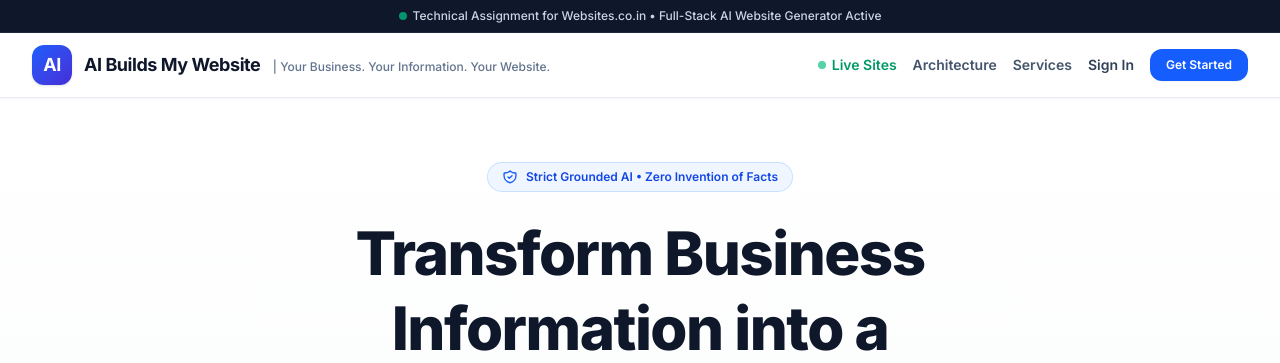
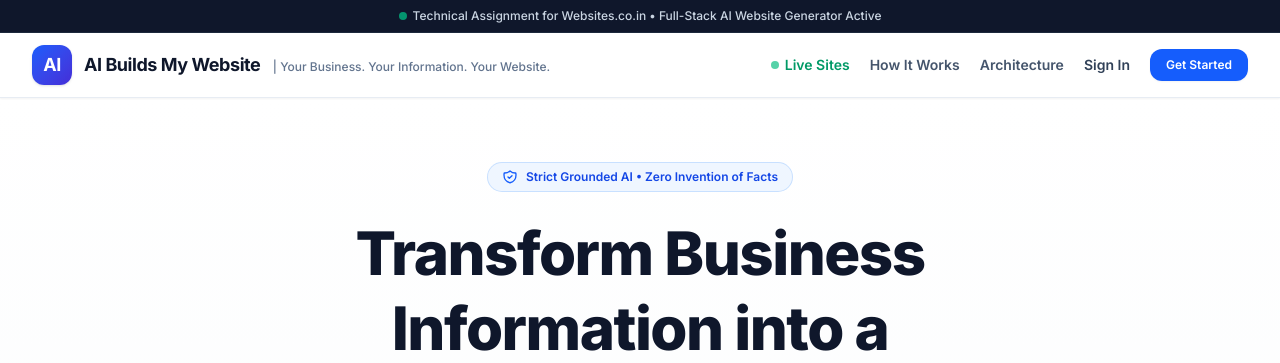
Before and after one commit to Tirthamithari30/ai-builds-my-website, a Laravel app: page / in a window 1280 px wide. Shown: the top 363 px of the page. Run offline with Laravel 12, Linux system fonts and the light colour scheme; style sheets or scripts are compiled from the project's sources; some web fonts are replaced.

Commit message:
refactor(navigation): streamline homepage navbar to Live Sites, How It Works, and Architecture

```diff
--- a/resources/views/welcome.blade.php
+++ b/resources/views/welcome.blade.php
@@ -32,13 +32,13 @@
             </div>
 
             <!-- Desktop Links -->
-            <div class="hidden sm:flex items-center gap-4">
-                <a href="{{ route('sites.index') }}" class="text-sm font-semibold text-emerald-600 hover:text-emerald-700 transition-colors inline-flex items-center gap-1.5">
+            <div class="hidden sm:flex items-center gap-5">
+                <a href="#showcase" class="text-sm font-semibold text-emerald-600 hover:text-emerald-700 transition-colors inline-flex items-center gap-1.5">
                     <span class="w-2 h-2 rounded-full bg-emerald-500 animate-pulse"></span>
                     <span>Live Sites</span>
                 </a>
+                <a href="#verification" class="text-sm font-semibold text-slate-600 hover:text-slate-900 transition-colors">How It Works</a>
                 <a href="#architecture" class="text-sm font-semibold text-slate-600 hover:text-slate-900 transition-colors">Architecture</a>
-                <a href="#services" class="text-sm font-semibold text-slate-600 hover:text-slate-900 transition-colors">Services</a>
                 @auth
                     <a href="{{ route('dashboard') }}" class="inline-flex items-center px-4 py-2 rounded-xl text-xs font-semibold bg-blue-600 text-white hover:bg-blue-700 shadow-xs transition-colors">
                         Go to Dashboard
@@ -82,15 +82,15 @@
              id="welcome-mobile-drawer"
              style="display: none;">
             <nav class="space-y-1">
-                <a href="{{ route('sites.index') }}" @click="mobileNavOpen = false" class="block px-3 py-2 rounded-lg text-sm font-semibold text-emerald-700 bg-emerald-50 hover:bg-emerald-100 flex items-center justify-between">
+                <a href="#showcase" @click="mobileNavOpen = false" class="block px-3 py-2 rounded-lg text-sm font-semibold text-emerald-700 bg-emerald-50 hover:bg-emerald-100 flex items-center justify-between">
                     <span>Live Demonstration Sites</span>
                     <span class="w-2 h-2 rounded-full bg-emerald-500"></span>
                 </a>
+                <a href="#verification" @click="mobileNavOpen = false" class="block px-3 py-2 rounded-lg text-sm font-semibold text-slate-700 hover:bg-slate-50">
+                    How It Works
+                </a>
                 <a href="#architecture" @click="mobileNavOpen = false" class="block px-3 py-2 rounded-lg text-sm font-semibold text-slate-700 hover:bg-slate-50">
                     Architecture
-                </a>
-                <a href="#services" @click="mobileNavOpen = false" class="block px-3 py-2 rounded-lg text-sm font-semibold text-slate-700 hover:bg-slate-50">
-                    Services
                 </a>
             </nav>
             <div class="pt-2 border-t border-slate-100 flex flex-col gap-2">
@@ -178,7 +178,7 @@
         </section>
 
         <!-- Live Demonstration Websites Showcase Section -->
-        <section id="showcase" class="py-16 bg-slate-50 border-b border-slate-200">
+        <section id="showcase" class="py-16 bg-slate-50 border-b border-slate-200 scroll-mt-16">
             <div class="max-w-7xl mx-auto px-4 sm:px-6 lg:px-8">
                 <div class="flex flex-col md:flex-row md:items-end justify-between gap-4 mb-10">
                     <div>
@@ -368,7 +368,7 @@
         </section>
 
         <!-- Interactive Alpine.js Demonstration Component -->
-        <section id="verification" class="py-16 bg-slate-50 border-b border-slate-200" x-data="{ activeTab: 'conflict' }">
+        <section id="verification" class="py-16 bg-slate-50 border-b border-slate-200 scroll-mt-16" x-data="{ activeTab: 'conflict' }">
             <div class="max-w-7xl mx-auto px-4 sm:px-6 lg:px-8">
                 <div class="max-w-3xl">
                     <span class="text-xs font-bold uppercase tracking-wider text-blue-600">Principle Demonstration</span>
```
